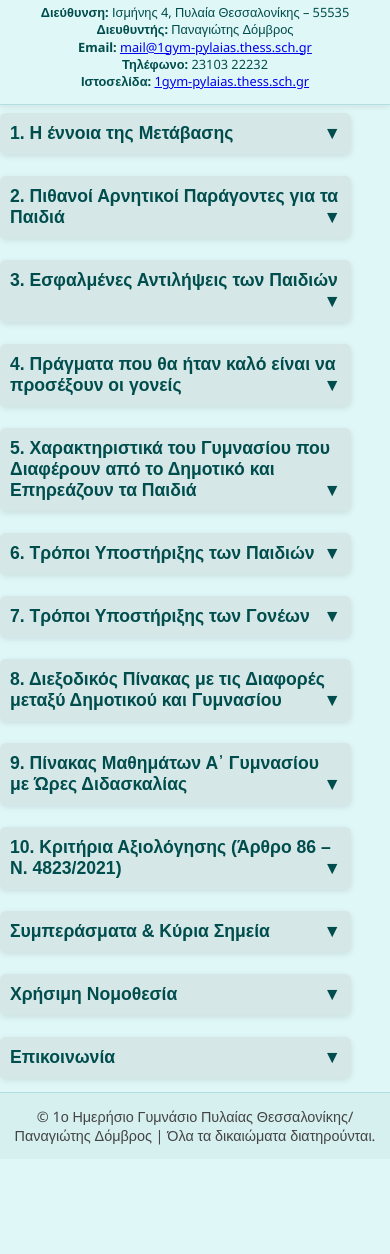
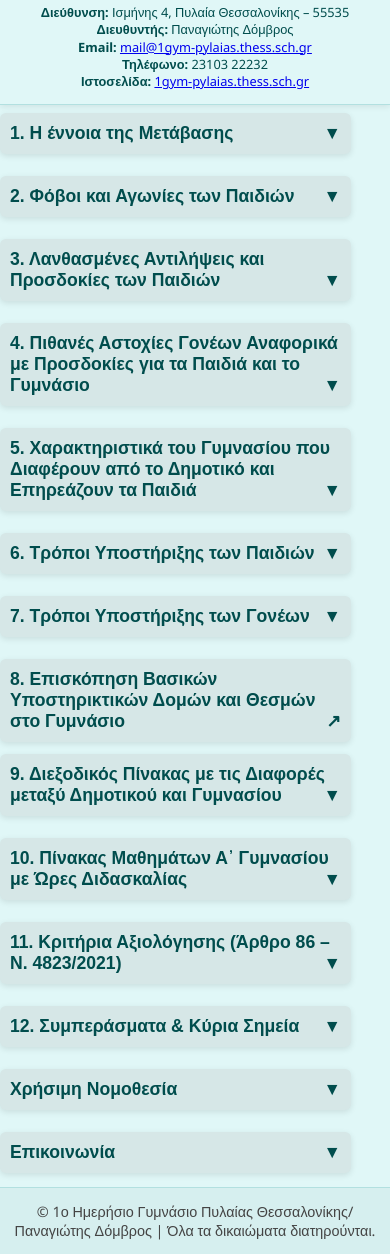
Before and after one commit to P-Domvros/transition-to-middleschool, a plain HTML site: page index.html in a window 390 px wide. Shown: the part 136-1390 px from the top of the page. Before the commit the page ends 1295 px from the top, so only its background shows below. Drawn offline with Linux system fonts and the light colour scheme.

Commit message:
Update index.html

```diff
--- a/index.html
+++ b/index.html
@@ -74,6 +74,11 @@
     .collapsible.active:after {
       transform: rotate(180deg);
     }
+    /* Hide the arrow for the link button */
+    .link-button:after {
+        content: '\2197'; /* Optional: use an external link arrow */
+    }
+
 
     /* Collapsible content */
     .content {
@@ -188,9 +193,6 @@
     </div>
   </header>
 
-  <!-- υπόλοιπο περιεχόμενο... -->
-
-  <!-- 1 -->
   <button class="collapsible">1. Η έννοια της Μετάβασης</button>
   <div class="content">
     <h3>1.1 Ορισμός</h3>
@@ -203,7 +205,7 @@
   <li><strong>Προσαρμογή:</strong> Πρώτο τετράμηνο – νέα ωράρια, αυξημένες εργασίες, νέες απαιτήσεις.</li>
   <li><strong>Εδραίωση:</strong> Δεύτερο τετράμηνο – πλήρης ένταξη & σταθερή ρουτίνα.</li>
 </ul>
-    <h3>1.2 Παράγοντες Επηρεασμού</h3>
+    <h3>1.3 Παράγοντες Επηρεασμού</h3>
     <ul>
       <li><strong>Ηλικιακή ωριμότητα:</strong> Διαφορές ανά μαθητή/τρια.</li>
       <li><strong>Προηγούμενες επιδόσεις:</strong> Ιστορικό στο Δημοτικό.</li>
@@ -212,8 +214,7 @@
     </ul>
   </div>
 
- <!-- 2 -->
-<button class="collapsible">2. Πιθανοί Αρνητικοί Παράγοντες για τα Παιδιά</button>
+ <button class="collapsible">2. Φόβοι και Αγωνίες των Παιδιών</button>
 <div class="content">
   <ul>
     <li><strong>Αβεβαιότητα για το νέο περιβάλλον:</strong> Φόβος ότι δεν θα καταφέρουν να γνωριστούν με τους/τις νέους/ες συμμαθητές/τριες ή ότι δεν θα ανταποκριθούν στους/στις εκπαιδευτικούς.</li>
@@ -224,8 +225,7 @@
   </ul>
 </div>
 
-<!-- 3. Προσδοκίες των Παιδιών -->
-<button class="collapsible">3. Εσφαλμένες Αντιλήψεις των Παιδιών</button>
+<button class="collapsible">3. Λανθασμένες Αντιλήψεις και Προσδοκίες των Παιδιών</button>
 <div class="content">
   <ul>
     <li><strong>«Θα είναι σαν το Δημοτικό αλλά με μεγαλύτερες τάξεις»:</strong>
@@ -239,8 +239,7 @@
   </ul>
 </div>
 
-<!-- 4. Πιθανές Σκέψεις των Γονέων -->
-<button class="collapsible">4. Πράγματα που θα ήταν καλό είναι να προσέξουν οι γονείς</button>
+<button class="collapsible">4. Πιθανές Αστοχίες Γονέων Αναφορικά με Προσδοκίες για τα Παιδιά και το Γυμνάσιο</button>
 <div class="content">
   <ul>
     <li><strong>Υπερβολικές Ακαδημαϊκές Προσδοκίες:</strong>
@@ -268,7 +267,6 @@
   </ul>
 </div>
 
-<!-- 5. Χαρακτηριστικά του Γυμνασίου που Διαφέρουν από το Δημοτικό και Επηρεάζουν τα Παιδιά -->
 <button class="collapsible">5. Χαρακτηριστικά του Γυμνασίου που Διαφέρουν από το Δημοτικό και Επηρεάζουν τα Παιδιά</button>
 <div class="content">
   <ol>
@@ -305,7 +303,6 @@
   </ol>
 </div>
 
-<!-- 6. Τρόποι Υποστήριξης των Παιδιών -->
 <button class="collapsible">6. Τρόποι Υποστήριξης των Παιδιών</button>
 <div class="content">
   <ol>
@@ -343,7 +340,6 @@
   </ol>
 </div>
 
-<!-- 7. Τρόποι Υποστήριξης των Γονέων -->
 <button class="collapsible">7. Τρόποι Υποστήριξης των Γονέων</button>
 <div class="content">
   <ol>
@@ -380,8 +376,10 @@
   </ol>
 </div>
 
-<!-- 8. Διεξοδικός Πίνακας με τις Διαφορές μεταξύ Δημοτικού και Γυμνασίου -->
-<button class="collapsible">8. Διεξοδικός Πίνακας με τις Διαφορές μεταξύ Δημοτικού και Γυμνασίου</button>
+<button class="collapsible link-button" onclick="window.open('https://p-domvros.github.io/institutions/', '_blank')">8. Επισκόπηση Βασικών Υποστηρικτικών Δομών και Θεσμών στο Γυμνάσιο</button>
+
+
+<button class="collapsible">9. Διεξοδικός Πίνακας με τις Διαφορές μεταξύ Δημοτικού και Γυμνασίου</button>
 <div class="content">
   <table>
     <thead>
@@ -446,8 +444,7 @@
   </table>
 </div>
 
-<!-- 9. Πίνακας Μαθημάτων Α᾽ Γυμνασίου με Ώρες Διδασκαλίας -->
-<button class="collapsible">9. Πίνακας Μαθημάτων Α᾽ Γυμνασίου με Ώρες Διδασκαλίας</button>
+<button class="collapsible">10. Πίνακας Μαθημάτων Α᾽ Γυμνασίου με Ώρες Διδασκαλίας</button>
 <div class="content">
   <table>
     <thead>
@@ -483,8 +480,7 @@
   <p><small>Πηγή: Υ.Α. 4362/Δ2/2023 (ΦΕΚ 235/Β/20-1-2023)</small></p>
 </div>
 
-<!-- 10. Κριτήρια Αξιολόγησης (Άρθρο 86 – Ν. 4823/2021) -->
-<button class="collapsible">10. Κριτήρια Αξιολόγησης (Άρθρο 86 – Ν. 4823/2021)</button>
+<button class="collapsible">11. Κριτήρια Αξιολόγησης (Άρθρο 86 – Ν. 4823/2021)</button>
 <div class="content">
   <p>Κατά τη διάρκεια των τετραμήνων, ο/η εκπαιδευτικός συνεκτιμά για την αξιολόγηση της επίδοσης του/της μαθητή/τριας τα εξής κριτήρια:</p>
   <ul style="list-style-type: lower-greek;">
@@ -553,24 +549,20 @@
 </div>
 
 
-  <!-- 11 -->
-  <button class="collapsible"> Συμπεράσματα & Κύρια Σημεία</button>
+  <button class="collapsible">12. Συμπεράσματα & Κύρια Σημεία</button>
   <div class="content">
     <ul>
       <li>Θετική προσέγγιση: ευκαιρία ανάπτυξης.</li>
       <li>Συνεργασία γονέων–σχολείου–παιδιού.</li>
       <li>Συνεχής παρακολούθηση πέραν πρώτων εβδομάδων.</li>
       <li>Υπομονή & ευελιξία στον ρυθμό του κάθε παιδιού.</li>
-      <li>Το δικό μας άγχος ΝΑ ΜΕΝΕΙ ΔΙΚΟ ΜΑΣ!!!</li>
     </ul>
   </div>
 
-<!-- Collapsible για “Χρήσιμη Νομοθεσία” -->
 <button class="collapsible">Χρήσιμη Νομοθεσία</button>
 <div class="content">
   <p>Εδώ μπορείτε να κατεβάσετε χρήσιμα έγγραφα για τη σχετική νομοθεσία που διέπει τη σχολική ζωή. (Η λίστα ανανεώνεται με την έκδοση νέων, επικαιροποιημένων, διατάξεων)</p>
 
-  <!-- Κουμπί που οδηγεί στα Προγράμματα Σπουδών -->
   <button
     style="display:block; margin:12px 0; padding:10px 16px; background:#005f5f; color:#fff; border:none; border-radius:4px; cursor:pointer;"
     onclick="window.open('https://ebooks.edu.gr/ebooks/v2/ps.jsp','_blank')">
@@ -586,8 +578,7 @@
 </div>
 
 
- <!-- Collapsible για το Contact Form -->
-<button class="collapsible">Επικοινωνία</button>
+ <button class="collapsible">Επικοινωνία</button>
 <div class="content">
   <div class="contact-form">
     <h2>Επικοινωνία</h2>
@@ -606,17 +597,27 @@
   </div>
 </div>
 
-<!-- εδώ θα προσθέσετε το υπόλοιπο περιεχόμενο -->
-
   <footer>
     &copy; 1ο Ημερήσιο Γυμνάσιο Πυλαίας Θεσσαλονίκης/Παναγιώτης Δόμβρος | Όλα τα δικαιώματα διατηρούνται.
   </footer>
 </main>
 <script>
   document.querySelectorAll('.collapsible').forEach(btn => {
+    // If the button is a link, don't add the collapse/expand listener
+    if (btn.classList.contains('link-button')) {
+        return;
+    }
     btn.addEventListener('click', () => {
       btn.classList.toggle('active');
-      btn.nextElementSibling.classList.toggle('open');
+      let content = btn.nextElementSibling;
+      if (content && content.classList.contains('content')) {
+        if (content.style.maxHeight){
+          content.style.maxHeight = null;
+        } else {
+          content.style.maxHeight = content.scrollHeight + "px";
+        }
+      }
+      content.classList.toggle('open');
     });
   });
 </script>
```
